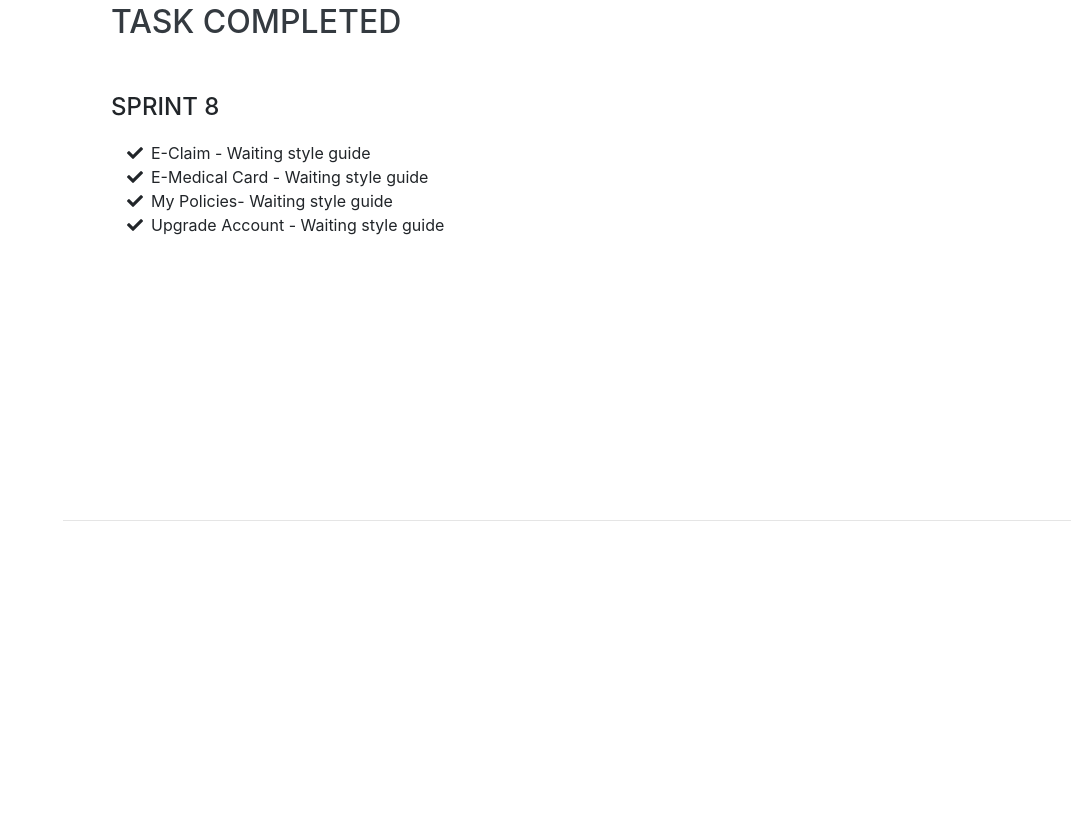
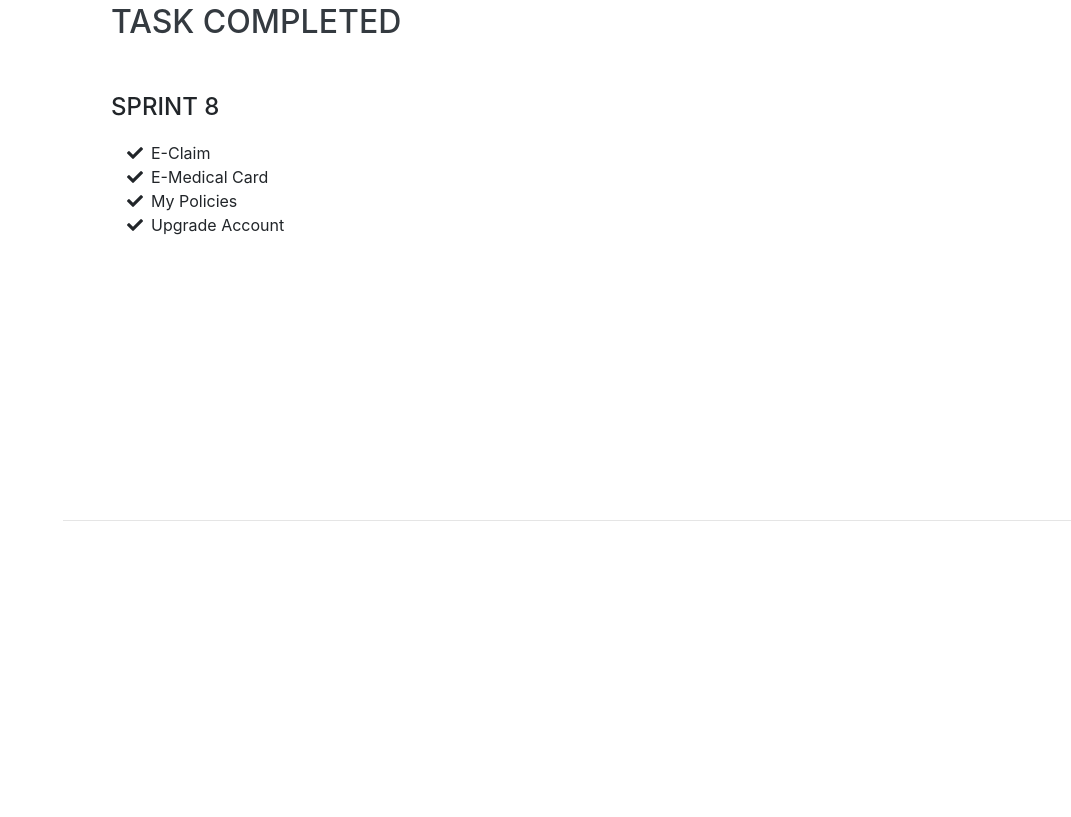
Before and after one commit to luckydhandy/luckydhandy.github.io, a website with bundled scripts: page index.html in a window 1280 px wide. Shown: the part 2683-3500 px from the top of the page, without its empty margins (209-1280 px from the left). Built offline with nearby package versions, Linux system fonts and the light colour scheme; a web font is replaced by a local one.

Commit message:
Update index.html

```diff
--- a/index.html
+++ b/index.html
@@ -87,7 +87,7 @@
             <p>Sprint 8</p>
           </div>
           <div class="resume-date text-md-right">
-            <span class="text-primary">21 June 2019</span>
+            <span class="text-primary">1 July 2019</span>
           </div>
         </div>
       </div>
@@ -122,16 +122,16 @@
         <ul class="fa-ul mb-0">
           <li>
             <i class="fa-li fa fa-check"></i>
-            E-Claim - Waiting style guide</li>
+            E-Claim</li>
           <li>
             <i class="fa-li fa fa-check"></i>
-            E-Medical Card - Waiting style guide</li>
+            E-Medical Card</li>
           <li>
             <i class="fa-li fa fa-check"></i>
-            My Policies- Waiting style guide</li>
+            My Policies</li>
           <li>
             <i class="fa-li fa fa-check"></i>
-            Upgrade Account - Waiting style guide</li>
+            Upgrade Account</li>
         </ul>
       </div>
     </section>
@@ -141,7 +141,7 @@
       <div class="w-100">
         <h2 class="mb-5">Plan for Next Day</h2>
         <p>Sprint 6</p>
-        <p class="mb-0">Redesign for E-Claim PULSE MY, My Policies PULSE MY, Upgrade Account PULSE MY</p>
+        <p class="mb-0">Done - Waiting for actually style guide New PULSE</p>
       </div>
     </section>
     <section class="resume-section p-3 p-lg-5 d-flex align-items-center" id="riskblockerquestion">
```
